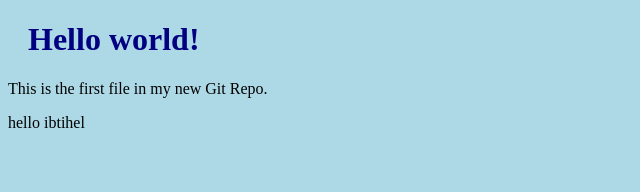
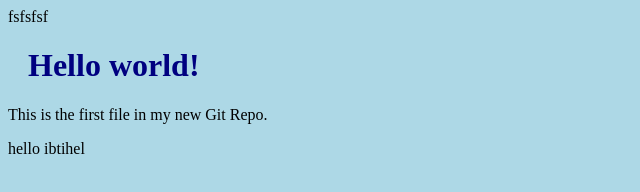
Before and after one commit to Ibti-hel/hello-world, a plain HTML site: page index.html in a window 1280 px wide. Shown: the whole page, without its empty margins (0-640 px from the left). Drawn offline with Linux system fonts and the light colour scheme.

Commit message:
Update index.html

```diff
--- a/index.html
+++ b/index.html
@@ -5,7 +5,7 @@
 <link rel="stylesheet" href="bluestyle.css">
 </head>
 <body>
-
+fsfsfsf
 <h1>Hello world!</h1>
 <p>This is the first file in my new Git Repo.</p>
 <p>hello ibtihel </p>
```
